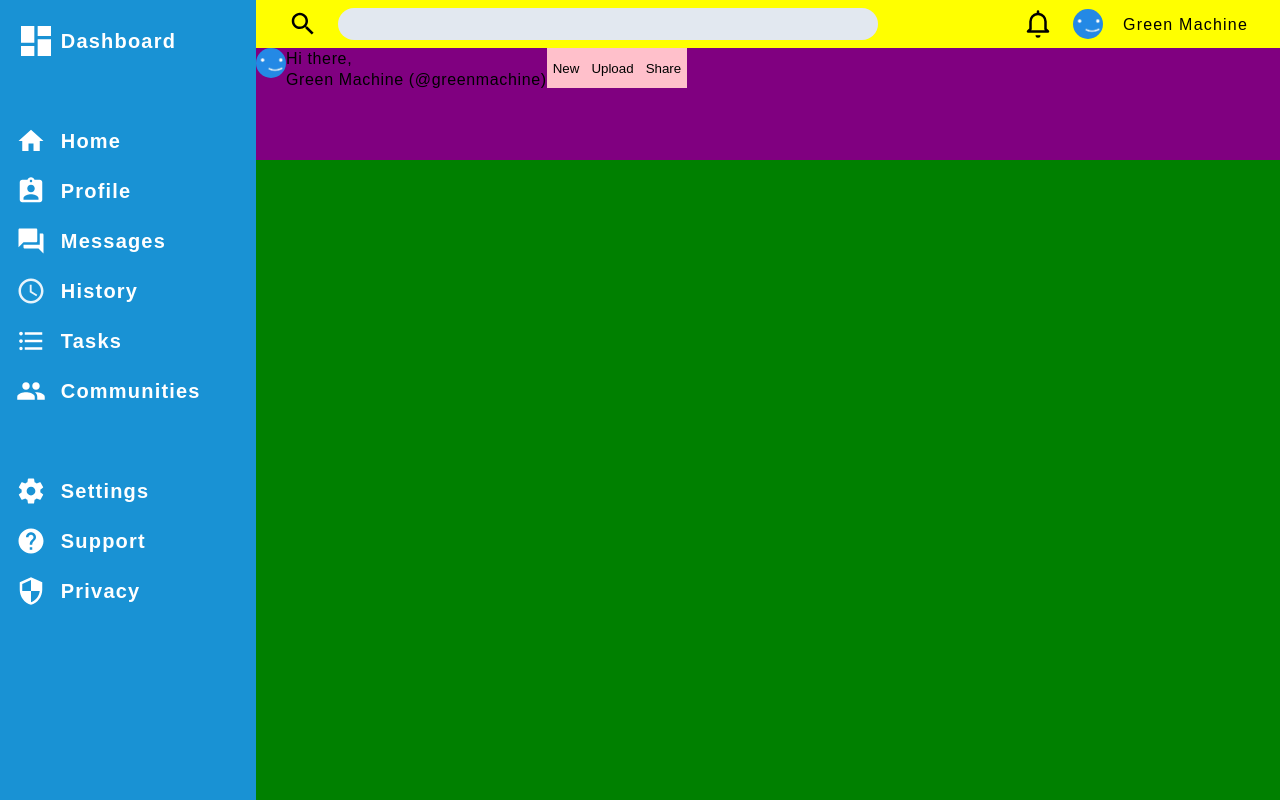
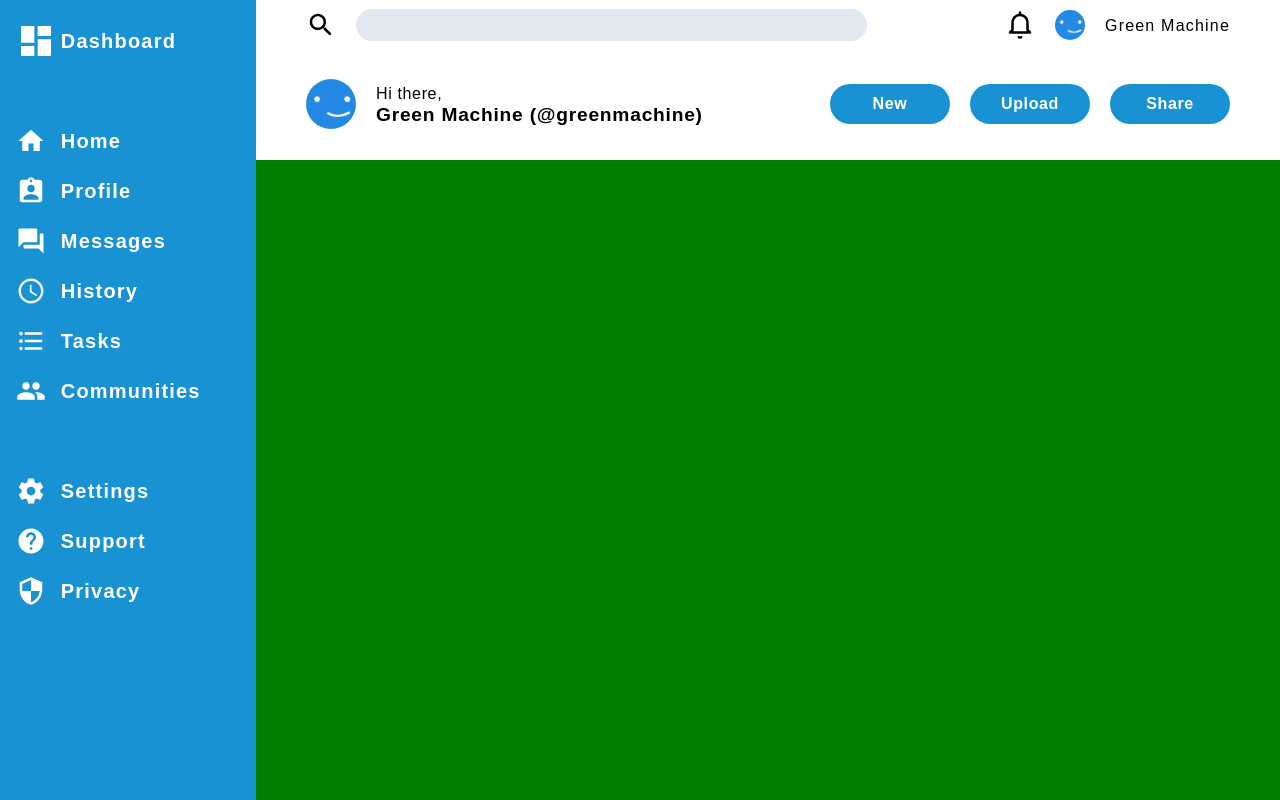
Before and after one commit to greenmason30/admin-dashboard, a plain HTML site: page index.html in a window 1280 px wide. Drawn offline with Linux system fonts and the light colour scheme.

Commit message:
Add header

```diff
--- a/styles.css
+++ b/styles.css
@@ -7,7 +7,7 @@
     --color-gray: rgb(226, 232, 240);
     --num-items-sidebar: 12;
     --grid-item-height-sidebar: calc(100vh / var(--num-items-sidebar) - 32px);
-    --padding-header: 16px 32px;
+    --padding-header: 25px 50px;
 }
 
 /* CSS RESET */
@@ -30,6 +30,7 @@ body, h1, h2, h3, h4, h5, h6, p, ol, ul {
 
 button {
     border-style: none;
+    letter-spacing: .04em;
 }
 
 ol, ul {
@@ -44,7 +45,7 @@ img {
 input {
     outline: none;
     border-style: none;
-    letter-spacing: 0;
+    letter-spacing: .04em;
     padding: 0px 20px;
 }
 
@@ -102,8 +103,7 @@ img {
     display: flex;
     align-items: center;
     padding: var(--padding-header);
-    /* padding: 16px 32px; */
-    background-color: yellow;
+    background-color: white;
     gap: 20px;
 }
 
@@ -121,18 +121,37 @@ input {
 
 .account {
     display: flex;
-    background-color: purple;
+    align-items: center;
+    padding: var(--padding-header);
+    background-color: white;
+    gap: 20px;
+}
+
+.account > .profile-pic {
+    min-height: 50px;
+    height: 50px;
+    width: auto;
 }
 
 .hello {
     display: flex;
     flex-direction: column;
+    margin-right: auto;
+}
+
+.bigger {
+    font-size: larger;
+    font-weight: bolder;
 }
 
 .account > button {
-    background-color: pink;
+    font-size:medium;
     height: 40px;
-    width: 10
+    width: 120px;
+    border-radius: 30px;
+    background-color: var(--color-blue);
+    color: white;
+    font-weight: bolder;
 }
 
 .content {
```
